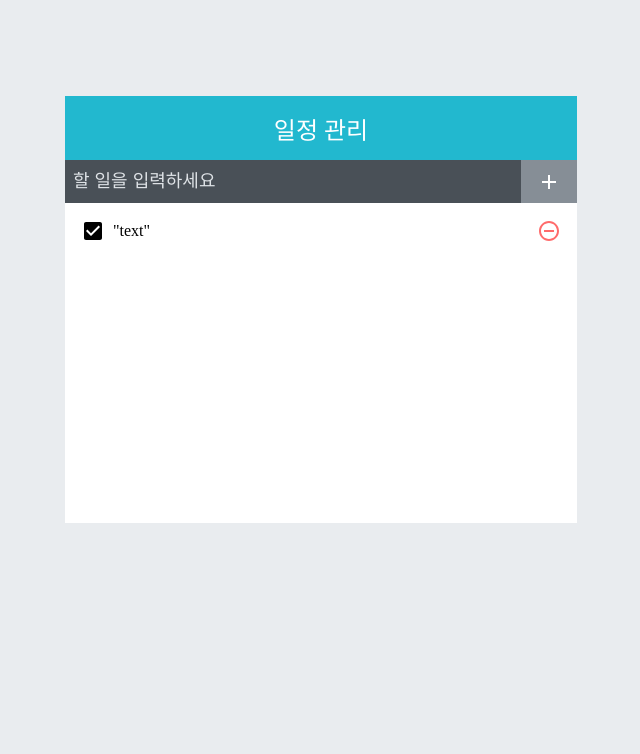
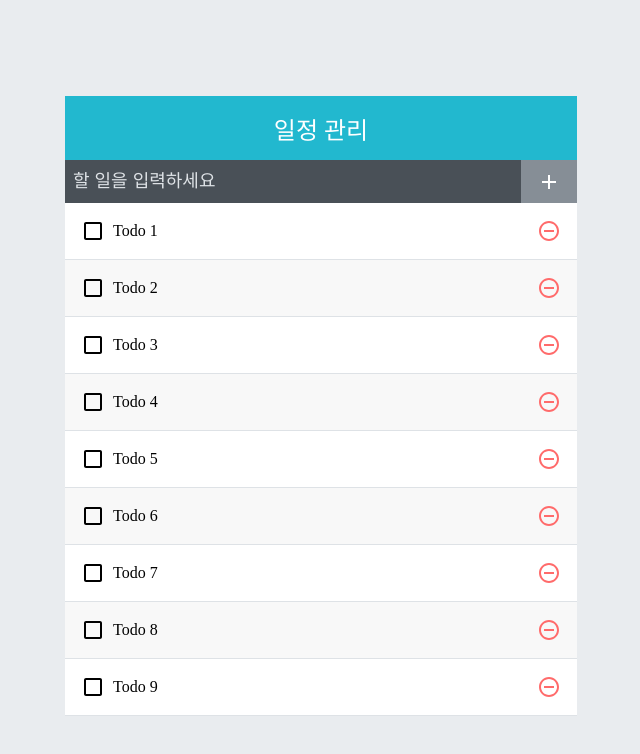
Before and after one commit to jinhoyoo/todo-ts, a React (Create React App) app: page / in a window 1280 px wide. Shown: the top 754 px of the page, without its empty margins (319-959 px from the left). Built offline with nearby package versions, Linux system fonts and the light colour scheme.

Commit message:
fixed classnames class issue.

```diff
--- a/package.json
+++ b/package.json
@@ -6,10 +6,12 @@
     "@testing-library/jest-dom": "^4.2.4",
     "@testing-library/react": "^9.3.2",
     "@testing-library/user-event": "^7.1.2",
+    "@types/classnames": "^2.2.9",
     "@types/jest": "^24.0.0",
     "@types/node": "^12.0.0",
     "@types/react": "^16.9.0",
     "@types/react-dom": "^16.9.0",
+    "classnames": "^2.2.6",
     "node-sass": "^4.13.0",
     "react": "^16.12.0",
     "react-dom": "^16.12.0",
--- a/src/App.tsx
+++ b/src/App.tsx
@@ -2,7 +2,7 @@ import React, {useReducer, useRef, useCallback} from 'react';
 import TodoTemplate from './components/TodoTemplate';
 import TodoInsert from './components/TodoInsert';
 import TodoList from './components/TodoList';
-import {Todo} from './Entity';
+import {Todo} from './components/Entity';
 
 
 function createBulkTodos() {
@@ -60,7 +60,9 @@ const App: React.FC = () => {
   return (
     <TodoTemplate>
       <TodoInsert onInsert={OnInsert}/>
-      <TodoList/>
+      <TodoList
+        todos={todos}
+      />
     </TodoTemplate>
   );
 }
--- a/src/components/TodoList.tsx
+++ b/src/components/TodoList.tsx
@@ -1,15 +1,26 @@
 import React from 'react';
 import TodoListItem from './TodoListItem';
+import {Todo} from './Entity';
 import './TodoList.scss';
 
 
 export interface ITodoListProps {
+    todos: Todo[];
+    // onRemove: (id:number) => void;
+    // onToggle: (id:number) => void;
 }
 
 export default function TodoList (props: ITodoListProps) {
   return (
     <div className ="TodoList">
-        <TodoListItem/>
+        {props.todos.map(
+            todo=>(
+            <TodoListItem
+                todo={todo}
+                key={todo.id}
+            />
+            )
+        )}
     </div>
   );
 }
--- a/src/components/TodoListItem.tsx
+++ b/src/components/TodoListItem.tsx
@@ -1,20 +1,26 @@
-import * as React from 'react';
+import React from 'react';
 import {
     MdCheckBoxOutlineBlank,
     MdCheckBox,
     MdRemoveCircleOutline,
 } from 'react-icons/md'
+import  {default as cn} from 'classnames'
 import './TodoListItem.scss';
+import {Todo} from './Entity';
 
 export interface ITodoListItemProps {
+    todo: Todo
 }
 
 export default function TodoListItem (props: ITodoListItemProps) {
+
+    const {id, text, checked} = props.todo;
+
     return (
         <div className="TodoListItem">
-        <div className='checkbox'>
-            <MdCheckBox/>
-            <div className="text">"text"</div>
+            <div className={cn('checkbox', {checked}) }>
+                {checked? <MdCheckBox/> : <MdCheckBoxOutlineBlank/>}
+                <div className="text">{text}</div>
             </div>
             <div className="remove">
                 <MdRemoveCircleOutline/>
```
Also changed, not shown: src/components/Entity.ts (renamed from src/Entity.ts), 2 other files (tests, documents, lock files or other folders). Lines whose indentation alone changed are shown as unchanged.
